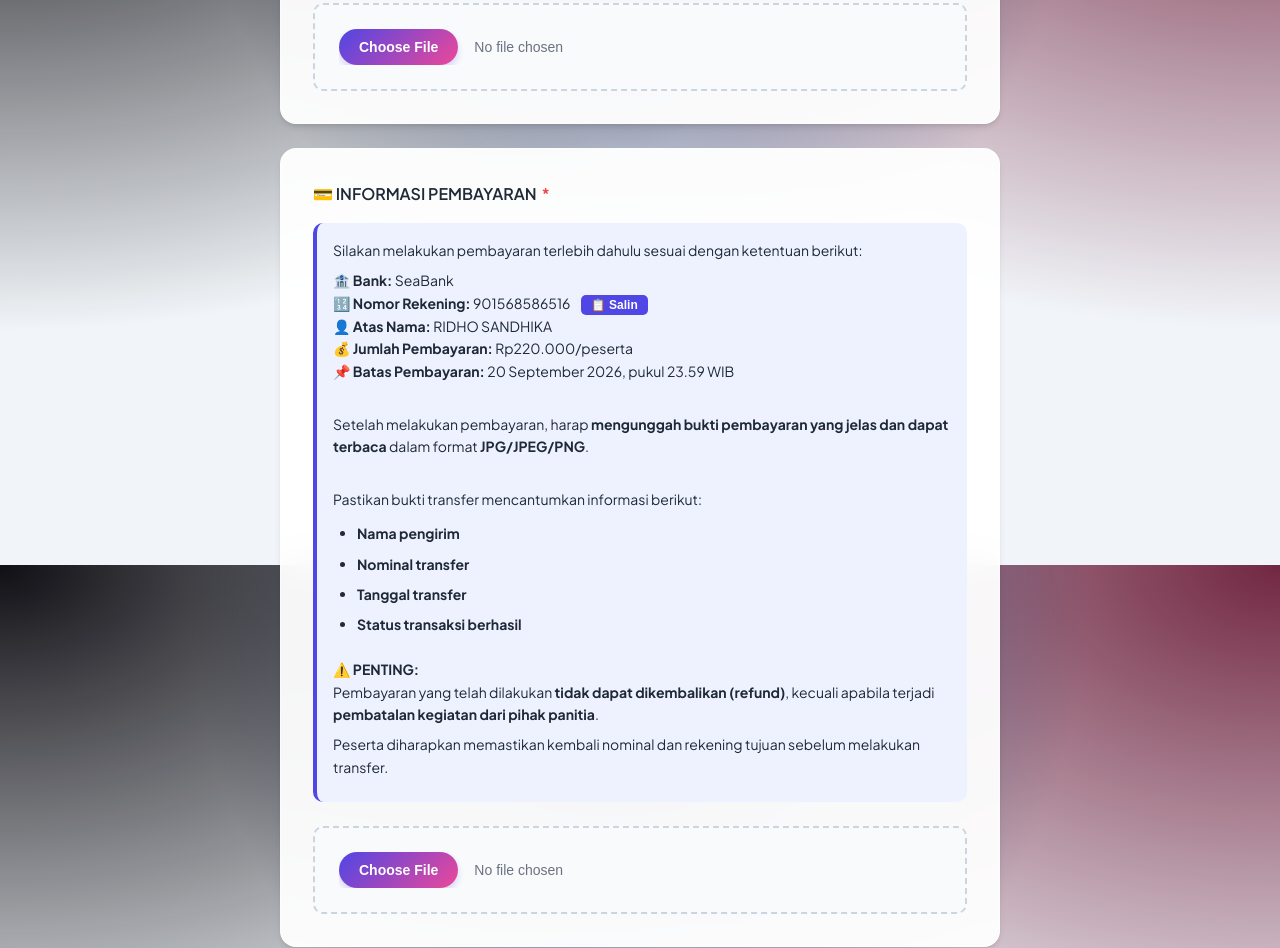
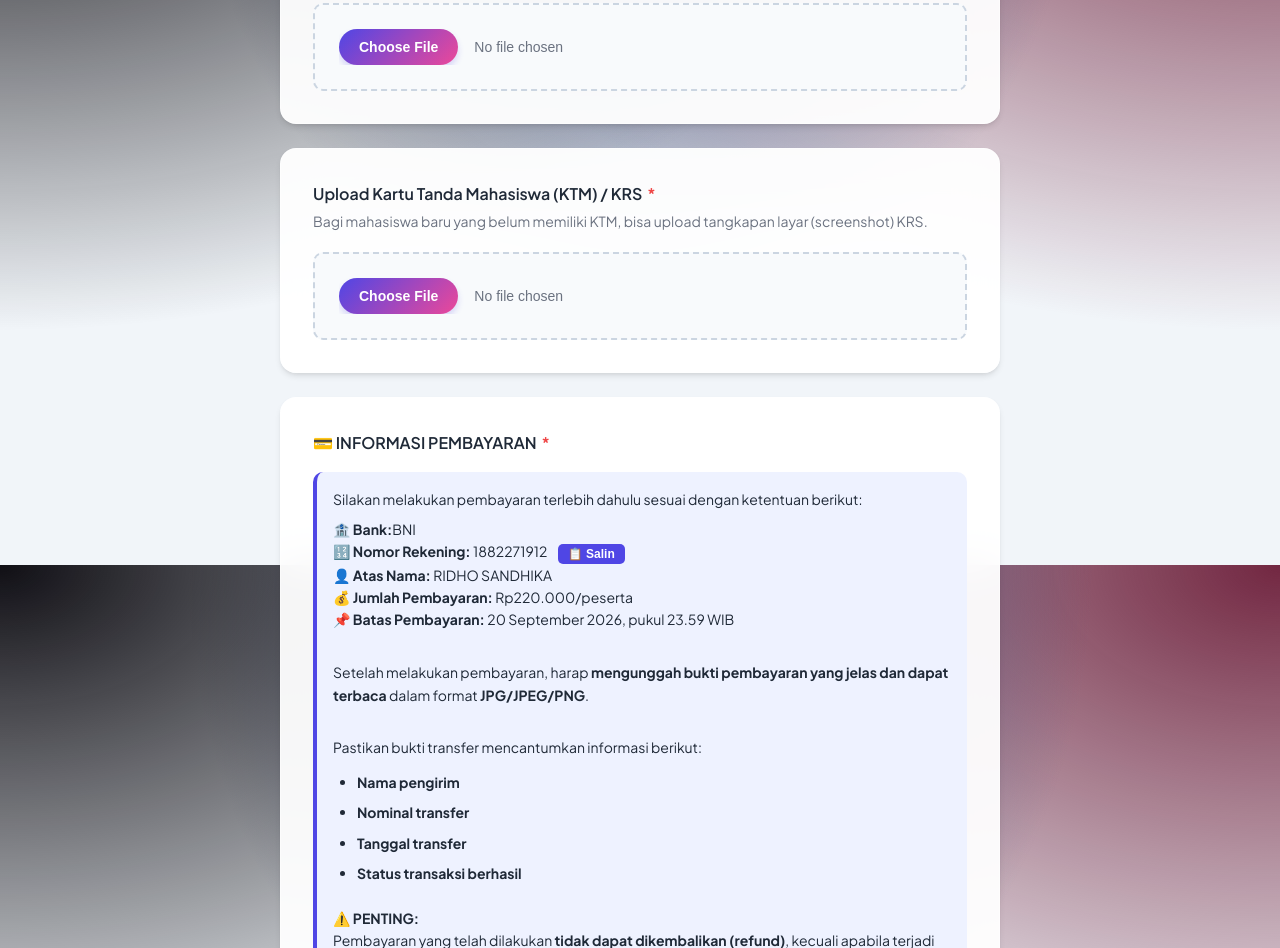
Before and after one commit to WhisprWhispr/formpeserta, a website: page public/panitia.html in a window 1280 px wide. Shown: the part 7435-8383 px from the top of the page. Drawn offline with Linux system fonts and the light colour scheme; no server answers.

Commit message:
feat: add KTM upload field to panitia form

```diff
--- a/public/admin.js
+++ b/public/admin.js
@@ -65,6 +65,7 @@ document.addEventListener('DOMContentLoaded', () => {
             { key: 'nama_bank', label: 'Bank' },
             { key: 'no_rekening', label: 'No Rekening' },
             { key: 'komitmen', label: 'Pernyataan Komitmen' },
+            { key: 'foto_ktm_url', label: 'Foto KTM', isImg: true },
             { key: 'pas_foto_url', label: 'Pas Foto', isImg: true },
             { key: 'bukti_pembayaran_url', label: 'Pembayaran', isImg: true }
         ],
--- a/public/panitia.html
+++ b/public/panitia.html
@@ -283,13 +283,22 @@
                 </div>
             </div>
 
+            <!-- Upload KTM -->
+            <div class="form-card">
+                <label for="foto_ktm">Upload Kartu Tanda Mahasiswa (KTM) / KRS <span class="required">*</span></label>
+                <p class="subtitle">Bagi mahasiswa baru yang belum memiliki KTM, bisa upload tangkapan layar (screenshot) KRS.</p>
+                <div class="file-upload-wrapper">
+                    <input type="file" id="foto_ktm" name="foto_ktm" accept="image/*" required>
+                </div>
+            </div>
+
             <!-- Informasi Pembayaran -->
             <div class="form-card">
                 <label for="bukti_pembayaran">💳 INFORMASI PEMBAYARAN <span class="required">*</span></label>
                 <div class="info-box">
                     <p>Silakan melakukan pembayaran terlebih dahulu sesuai dengan ketentuan berikut:</p>
-                    <p>🏦 <strong>Bank:</strong> SeaBank<br>
-                    🔢 <strong>Nomor Rekening:</strong> <span id="norek">901568586516</span>
+                    <p>🏦 <strong>Bank:</strong>BNI<br>
+                    🔢 <strong>Nomor Rekening:</strong> <span id="norek"> 1882271912</span>
                     <button type="button" onclick="copyNorek()" id="copyBtn" style="margin-left:8px; background:#4f46e5; color:white; border:none; padding:3px 10px; border-radius:5px; font-size:12px; font-weight:600; cursor:pointer; vertical-align:middle; transition:background 0.2s;">📋 Salin</button><br>
                     👤 <strong>Atas Nama:</strong> RIDHO SANDHIKA<br>
                     💰 <strong>Jumlah Pembayaran:</strong> Rp220.000/peserta<br>
```
Also changed, not shown: public/index.html (+2 -2 lines), server-local.js (+5 -3 lines), WhatsApp Image 2026-09-28 at 13.04.52.jpeg (added).
